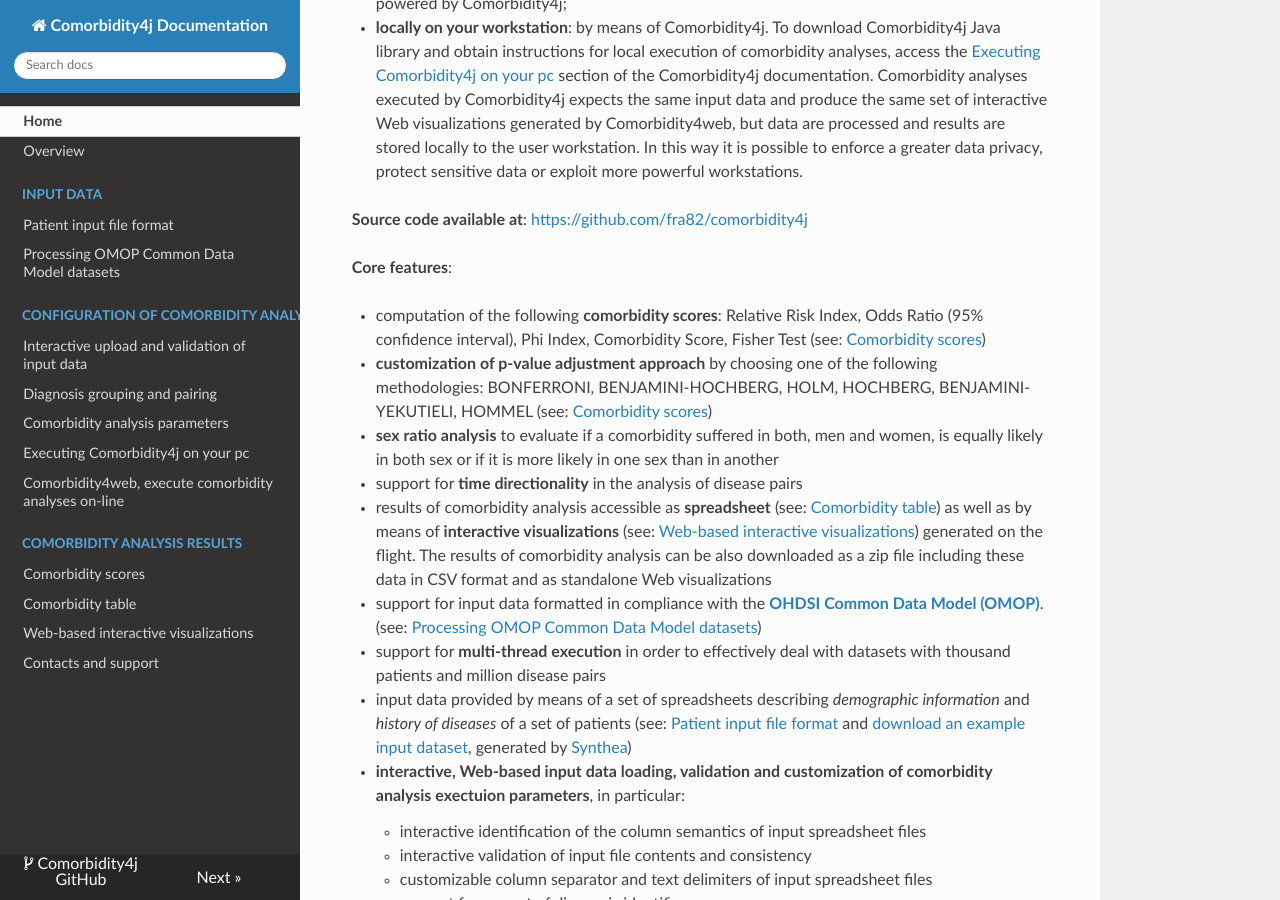
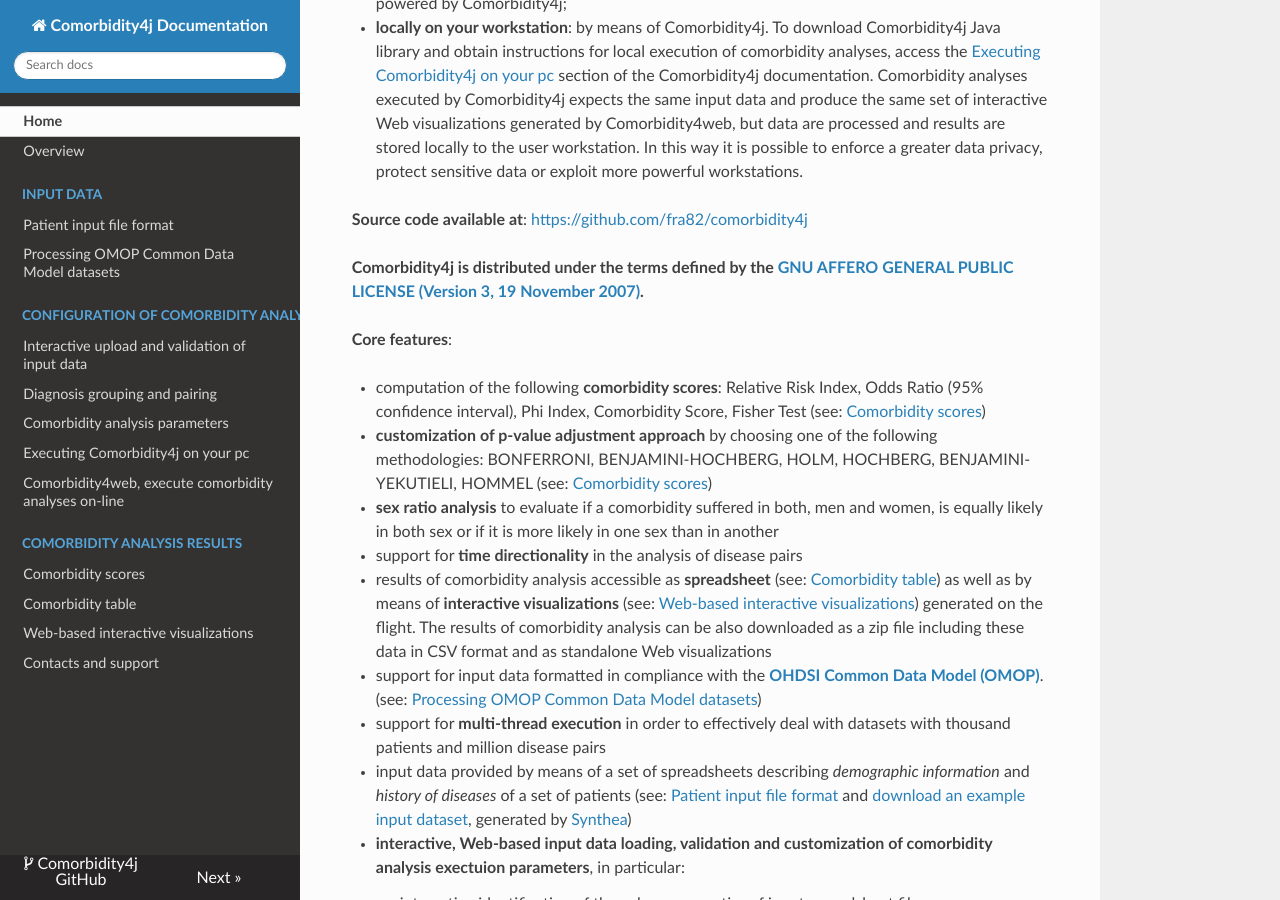
Before and after one commit to fra82/comorbidity4j, an MkDocs documentation site: the page built from rtdoc/index.md, in a window 1280 px wide and 900 px high, scrolled down 732 px. Built offline with MkDocs 1.6.1, drawn with Linux system fonts in a browser that asks for light colours; nearby versions of some CDN libraries; old or Windows-style settings are respelled for this version of MkDocs.

Commit message:
Updated documentation

```diff
--- a/rtdoc/index.md
+++ b/rtdoc/index.md
@@ -18,6 +18,8 @@ Comorbidity analyses can be executed:
 
 **Source code available at**: <a href="https://github.com/fra82/comorbidity4j" target="_blank">https://github.com/fra82/comorbidity4j</a>
 
+
+**Comorbidity4j is distributed under the terms defined by the <a href="https://github.com/fra82/comorbidity4j" target="_blank">GNU AFFERO GENERAL PUBLIC LICENSE (Version 3, 19 November 2007)</a>.**
 
 
 
```
